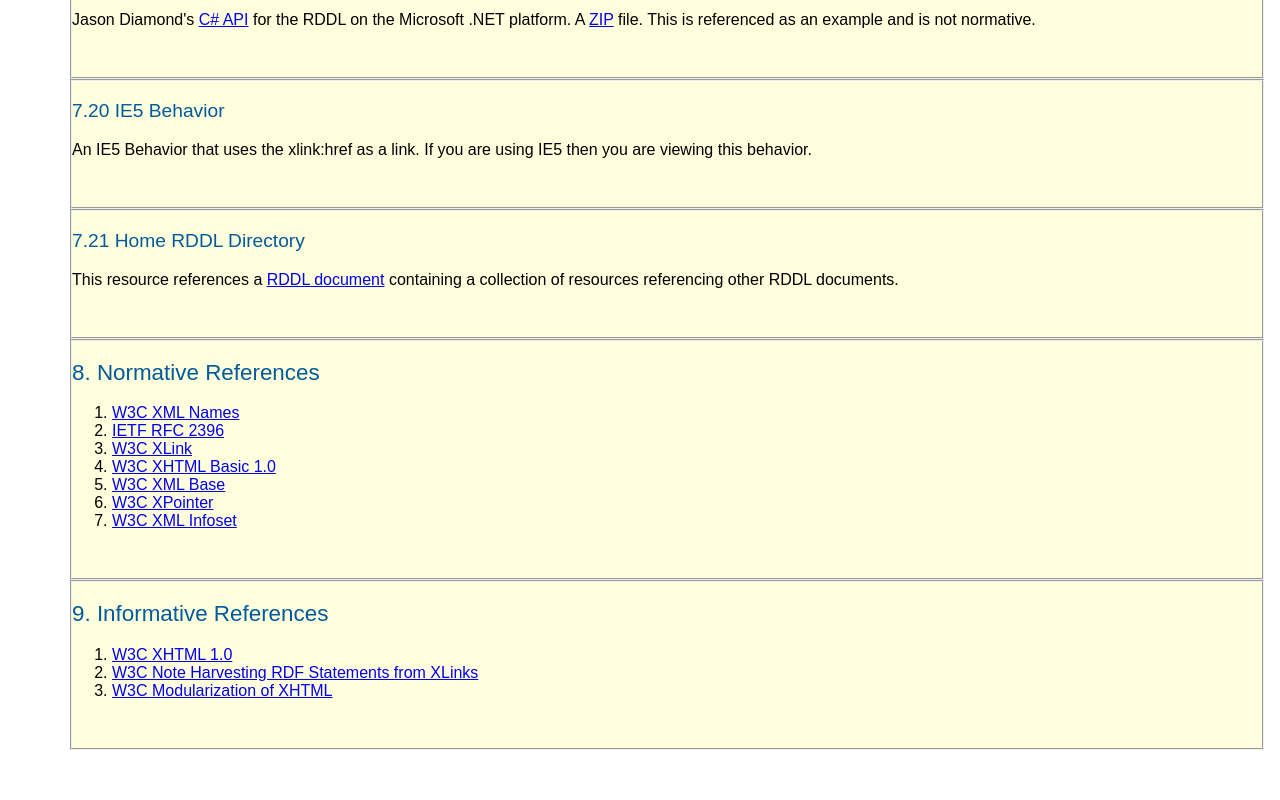
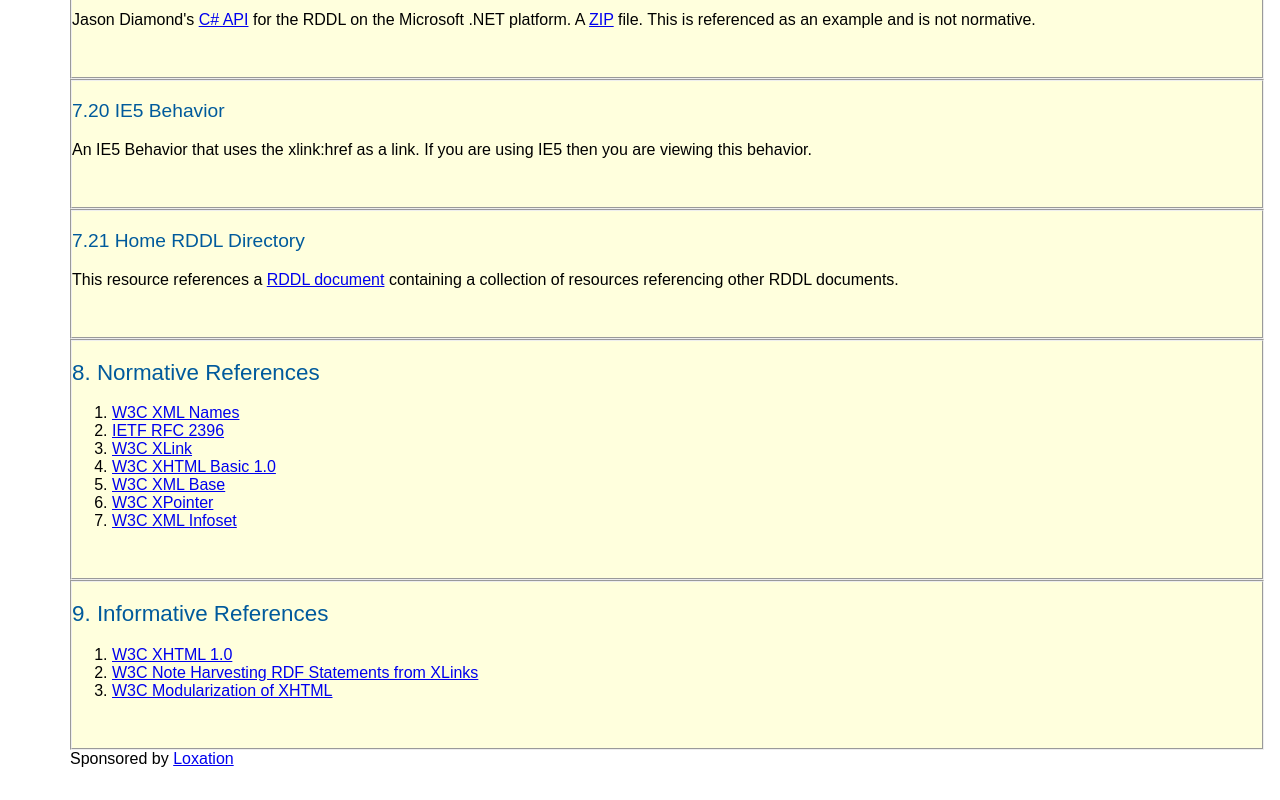
Before and after one commit to jab-r/rddl, a plain HTML site: page index.html in a window 1280 px wide. Shown: the part 7748-8548 px from the top of the page. Drawn offline with Linux system fonts and the light colour scheme.

Commit message:
Add sponsorship section to index.html

```diff
--- a/index.html
+++ b/index.html
@@ -1231,5 +1231,6 @@ A <a href="http://www.injektilo.org/rddl/RDDL.NET.zip">ZIP</a> file. This is ref
 </rddl:resource></li>
 </ol>
 </div>
+<div>Sponsored by <a href="https://www.loxation.com">Loxation</a></div>
 </body>
 </html>
```
